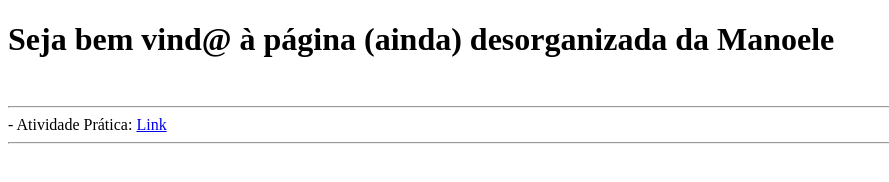
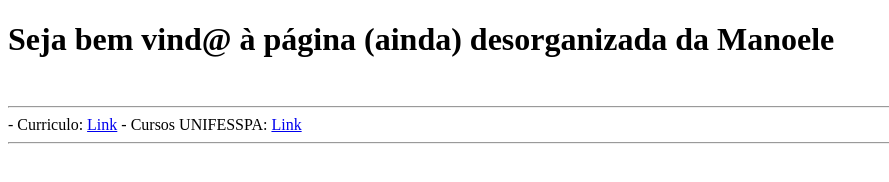
Before and after one commit to Manumms/manoele.github.io, a plain HTML site: page index.html in a window 1280 px wide. Shown: the whole page, without its empty margins (0-889 px from the left). Drawn offline with Linux system fonts and the light colour scheme.

Commit message:
Update index.html

```diff
--- a/index.html
+++ b/index.html
@@ -7,7 +7,9 @@
   <body>
      <h1>Seja bem vind@ à página (ainda) desorganizada da Manoele</h1>
      <br><hr>
-     <a > - Atividade Prática: <a href="https://github.com/Manumms/manoele.github.io/blob/main/curriculo.html">Link</a></h4>
+     <a> - Curriculo: <a href="https://github.com/Manumms/manoele.github.io/blob/main/curriculo.html">Link</a></h4>
+     <a> - Cursos UNIFESSPA: <a href="https://github.com/Manumms/manoele.github.io/blob/main/cursos.html">Link</a></h4>
+
      <br><hr>
 
   </body>
```
